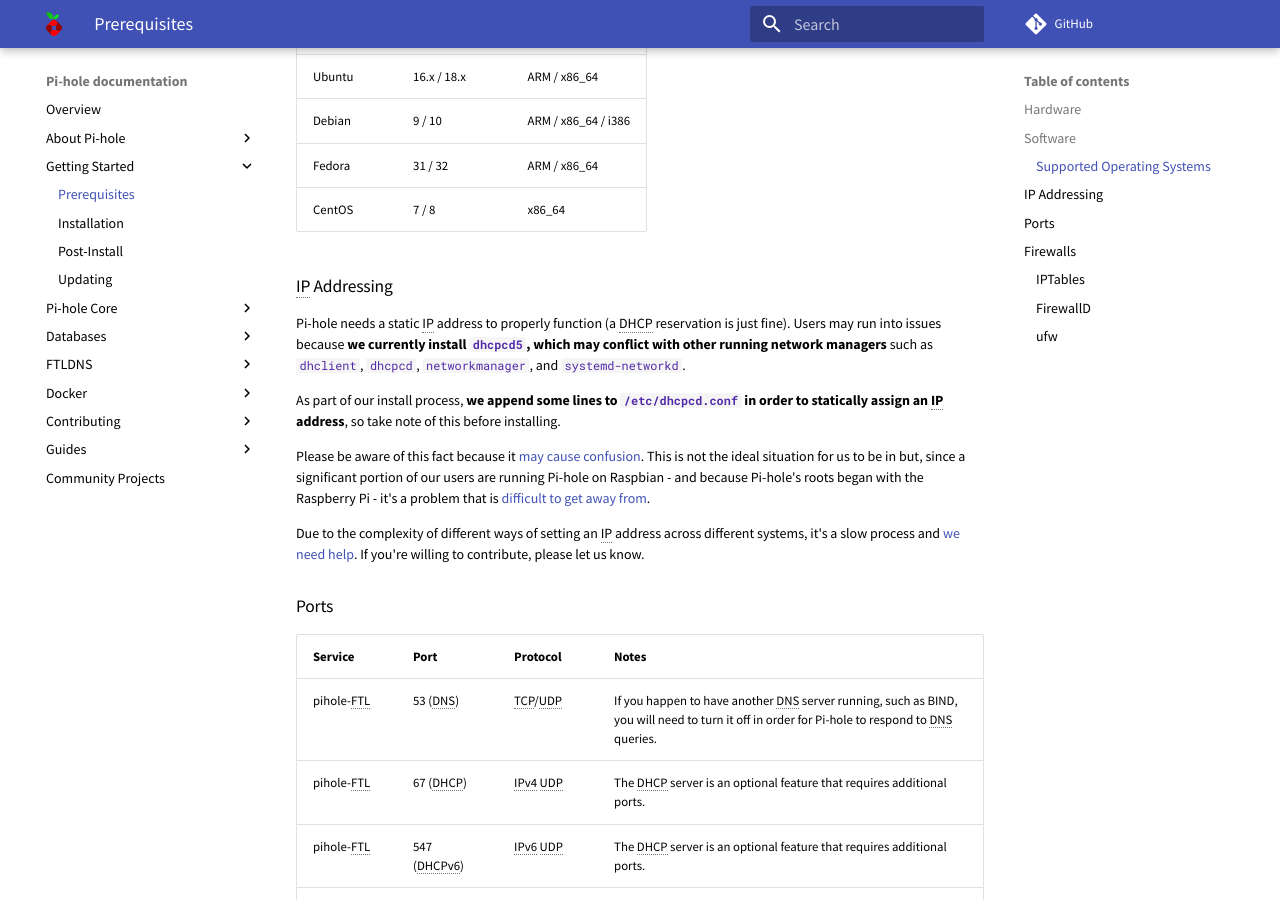
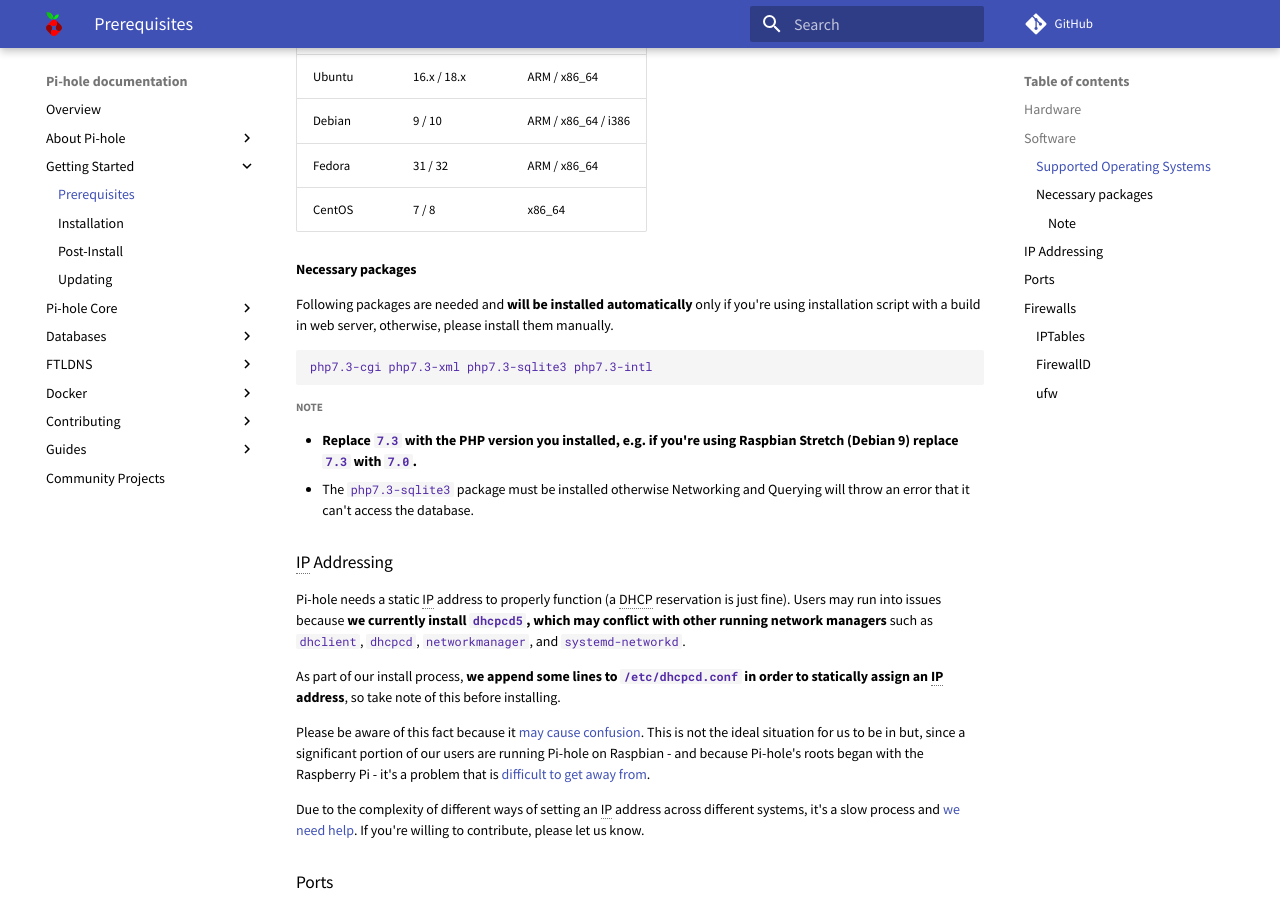
Before and after one commit to pi-hole/docs, an MkDocs documentation site: the page built from docs/main/prerequisites.md, in a window 1280 px wide and 900 px high, scrolled down 557 px. Built offline with MkDocs 1.6.1 and Material for MkDocs 9.7.7, drawn with Linux system fonts in a browser that asks for light colours; comment, search, counter and statistics services are not loaded.

Commit message:
Update prerequisites.md
As per discussion here https://github.com/pi-hole/pi-hole/issues/3356, was mentioned that needed packages are listed in a prerequisites, but it is not. Should we added them?

```diff
--- a/docs/main/prerequisites.md
+++ b/docs/main/prerequisites.md
@@ -29,6 +29,17 @@
 | Debian       | 9 / 10           | ARM / x86_64 / i386 |
 | Fedora       | 31 / 32          | ARM / x86_64        |
 | CentOS       | 7 / 8            | x86_64              |
+
+#### Necessary packages
+
+Following packages are needed and **will be installed automatically** only if you're using installation script with a build in web server, otherwise, please install them manually.
+
+    php7.3-cgi php7.3-xml php7.3-sqlite3 php7.3-intl
+
+##### Note
+
+- **Replace `7.3` with the PHP version you installed, e.g. if you're using Raspbian Stretch (Debian 9) replace `7.3` with `7.0`.**
+- The `php7.3-sqlite3` package must be installed otherwise Networking and Querying will throw an error that it can't access the database.
 
 ### IP Addressing
 
```
